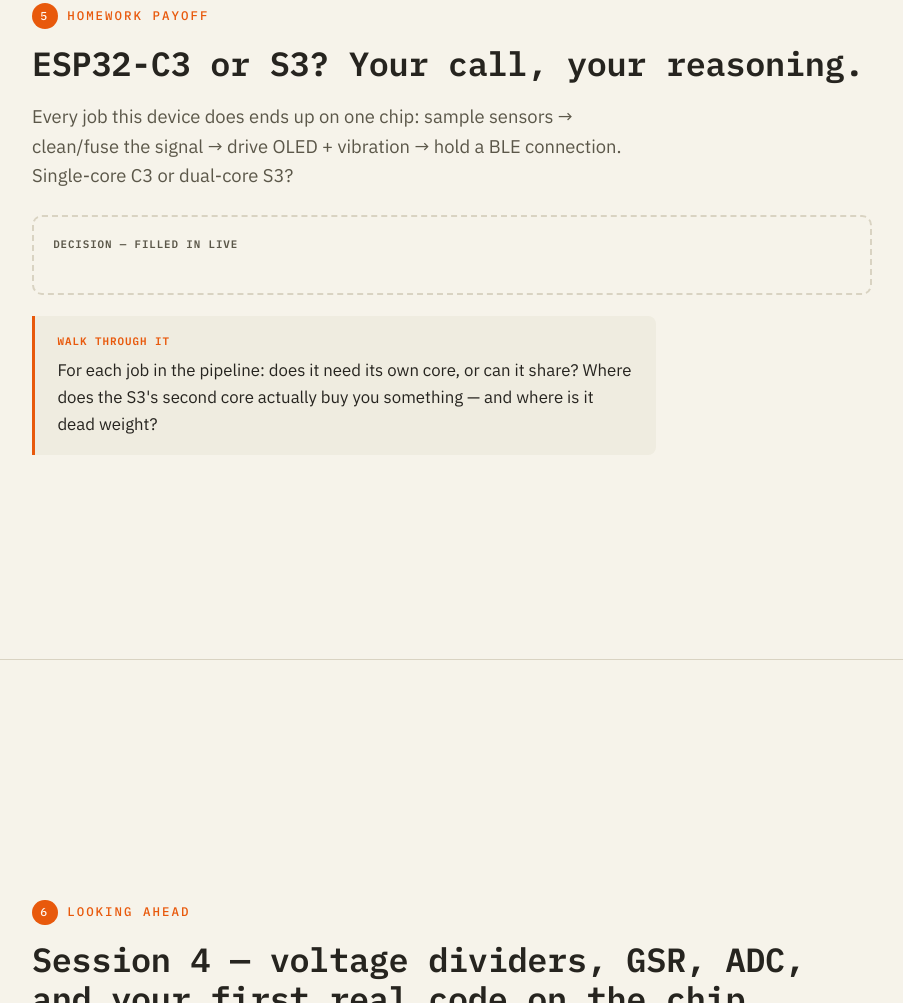
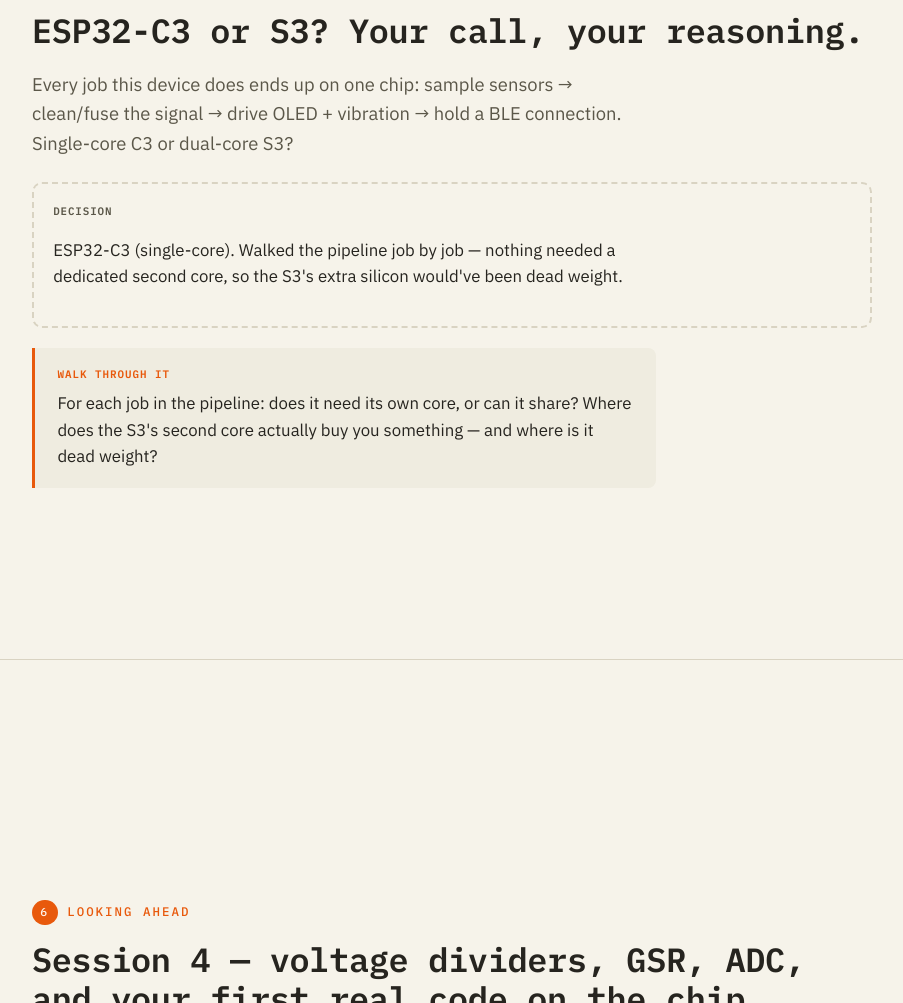
Before and after one commit to Kushal-Chandar/CreatED-Aavika-Kishnani-SWEATSALT, a plain HTML site: page html/sessions/session-3-electronics.html in a window 1280 px wide. Shown: the part 4140-5143 px from the top of the page, without its empty margins (188-1091 px from the left). Drawn offline with Linux system fonts and the light colour scheme.

Commit message:
Fill in session 3's MCU decision box with the actual outcome (ESP32-C3)

```diff
--- a/html/sessions/session-3-electronics.html
+++ b/html/sessions/session-3-electronics.html
@@ -268,7 +268,8 @@
     <h2>ESP32-C3 or S3? Your call, your reasoning.</h2>
     <p class="lede">Every job this device does ends up on one chip: sample sensors → clean/fuse the signal → drive OLED + vibration → hold a BLE connection. Single-core C3 or dual-core S3?</p>
     <div class="decision-box">
-      <p class="db-label">Decision — filled in live</p>
+      <p class="db-label">Decision</p>
+      <p>ESP32-C3 (single-core). Walked the pipeline job by job — nothing needed a dedicated second core, so the S3's extra silicon would've been dead weight.</p>
     </div>
     <p class="prompt-box"><span class="label">Walk through it</span>For each job in the pipeline: does it need its own core, or can it share? Where does the S3's second core actually buy you something — and where is it dead weight?</p>
   </div>
```
